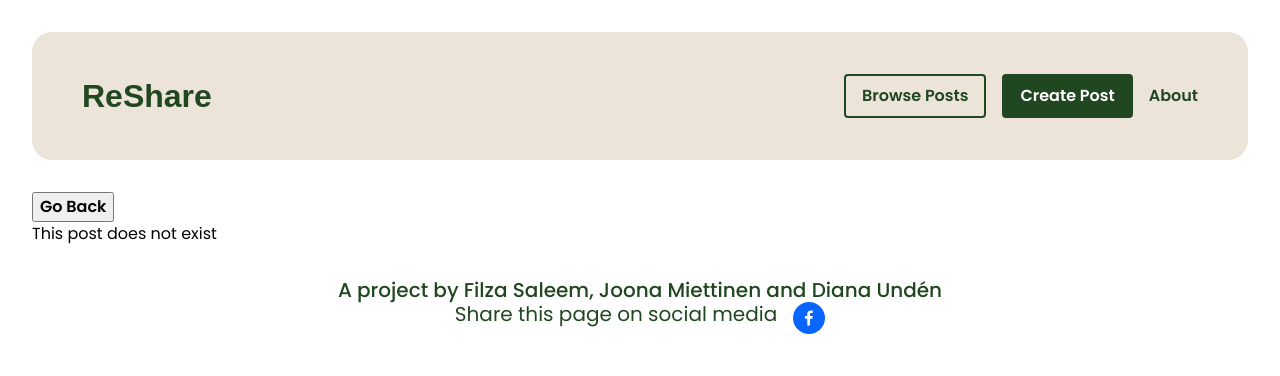
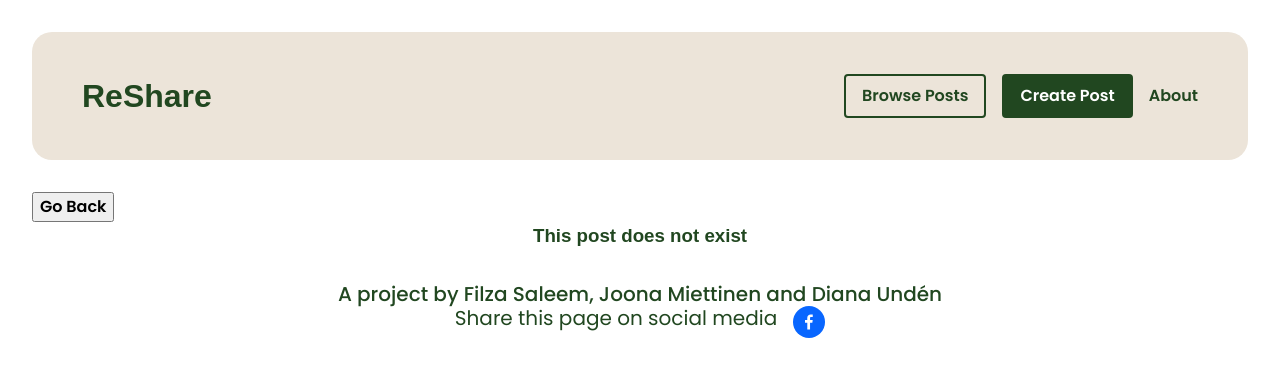
Before and after one commit to Vardagsbruket/ReShare, a React (Vite) app: page /post/1 in a window 1280 px wide. Shown: the top 376 px of the page. Built offline with nearby package versions, Linux system fonts and the light colour scheme; no server answers; the HTML template or start-up script is replaced by a standard one; a web font is replaced by a local one.

Commit message:
Loading (#22)
* changed the create form and use states

* notfound + loading + post doest not exit in detailPage

* resolve conflict in createpost

* changed all to All

* no posts to display msg in postList

```diff
--- a/src/components/FilterPosts.jsx
+++ b/src/components/FilterPosts.jsx
@@ -8,7 +8,7 @@ export const FilterPosts = () => {
   const selectedCategory = useSelector((state) => state.posts.selectedCategory);
   const dispatch = useDispatch();
   const categoryList = useSelector((state) => state.posts.categoryList);
-  const typeList = ["Available", "Give away", "Needed"];
+  const typeList = ["All","Available", "Give away", "Needed"];
   const handleCategory = (e) => {
     dispatch(setCategory(e.target.value));
   };
--- a/src/components/Header.css
+++ b/src/components/Header.css
@@ -44,3 +44,7 @@
   text-decoration: none;
   color: #214720;
 }
+h1,h2,h3,h4,p{
+  text-decoration: none;
+  color: #214720;
+}
--- a/src/components/ListPosts.jsx
+++ b/src/components/ListPosts.jsx
@@ -30,13 +30,15 @@ export const ListPosts = () => {
     <>
       {isLoading ? (
         <Loading />
+      ) : filteredPosts.length === 0 ? (
+        <div className="noPosts">
+          <h3>There are no posts to display.</h3>
+        </div>
       ) : (
         <section className="list-post-container">
-          {filteredPosts.length === 0 ? (
-            <p className="noPosts">No posts to display</p>
-          ) : (
-            filteredPosts.map((post) => <CardPost key={post.id} post={post} />)
-          )}
+          {filteredPosts.map((post) => (
+            <CardPost key={post.id} post={post} />
+          ))}
         </section>
       )}
     </>
--- a/src/components/Listposts.css
+++ b/src/components/Listposts.css
@@ -6,5 +6,9 @@
     margin-top: 1rem;
 }
 .noPosts{
+    display: flex;
+    justify-content: center;
+    align-items: center;
+
 
 }
--- a/src/components/StartPagePosts.jsx
+++ b/src/components/StartPagePosts.jsx
@@ -11,7 +11,7 @@ export const StartPagePosts = () => {
 
   useEffect(() => {
     let allfilteredPosts;
-    if(selectedCity !== "all")
+    if(selectedCity !== "All")
     {
       allfilteredPosts = postList?.filter((post) => post.type === "Needed" && post.city === selectedCity);
     }
--- a/src/pages/DetailPage.jsx
+++ b/src/pages/DetailPage.jsx
@@ -6,6 +6,7 @@ import { useEffect, useState } from "react";
 import { Loading } from "../components/Loading";
 import { setNewPostCreated } from "../reducers/postSlice";
 import { CreatePostBanner } from "../components/CreatePostBanner";
+
 
 
 export const DetailPage = () => {
@@ -64,8 +65,8 @@ export const DetailPage = () => {
             </div>
             </div>
           ) : (
-            <div className="noPost">
-              <p>This post does not exist</p>
+            <div className="noPosts">
+              <h3>This post does not exist</h3>
             </div>
           )
         ) : (
--- a/src/pages/NotFound.css
+++ b/src/pages/NotFound.css
@@ -1,4 +1,5 @@
 .notFound{
+    padding: 2rem;
     display: flex;
     align-items: center;
     justify-content: center;
```
Also changed, not shown: src/components/FilterCity.jsx (+1 -8 lines).
